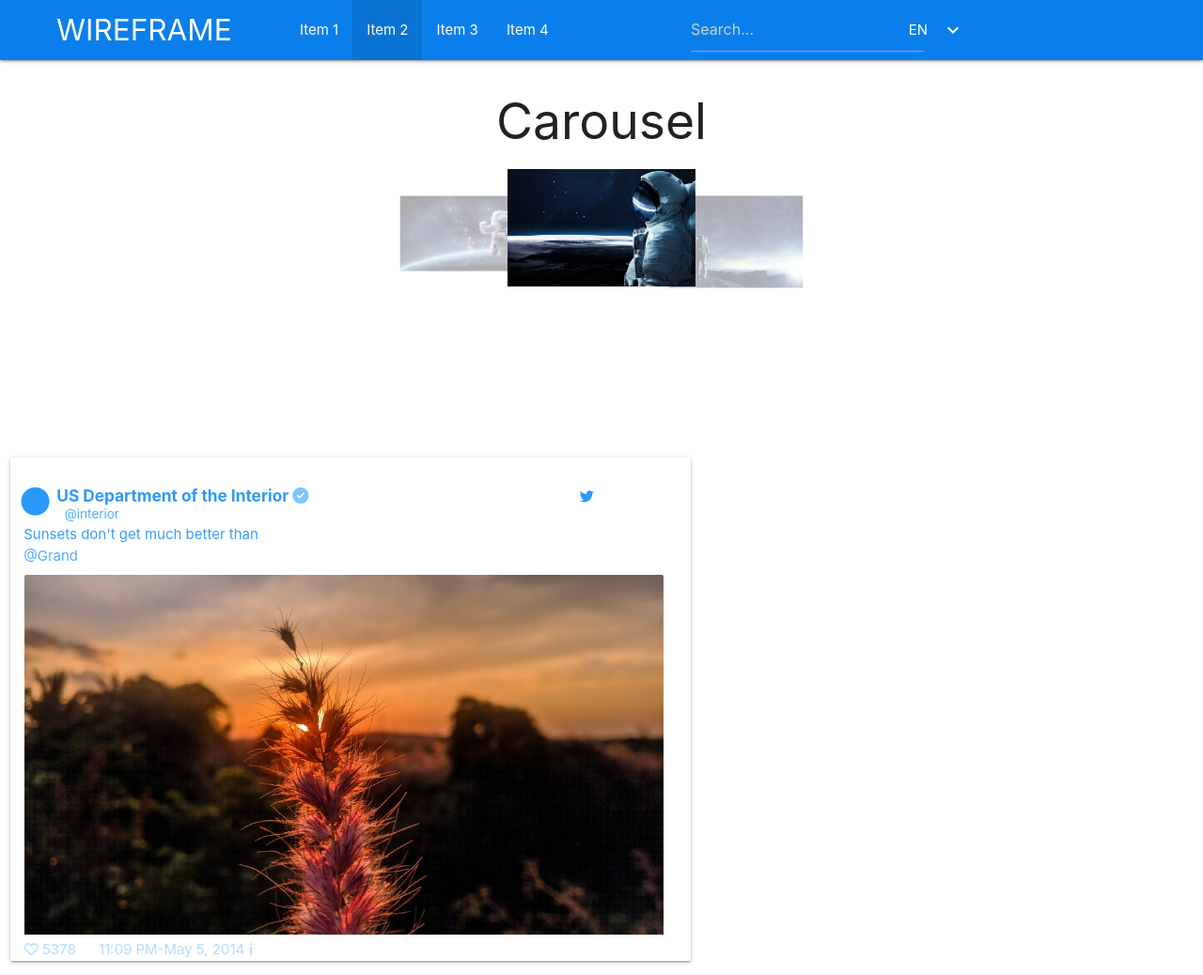
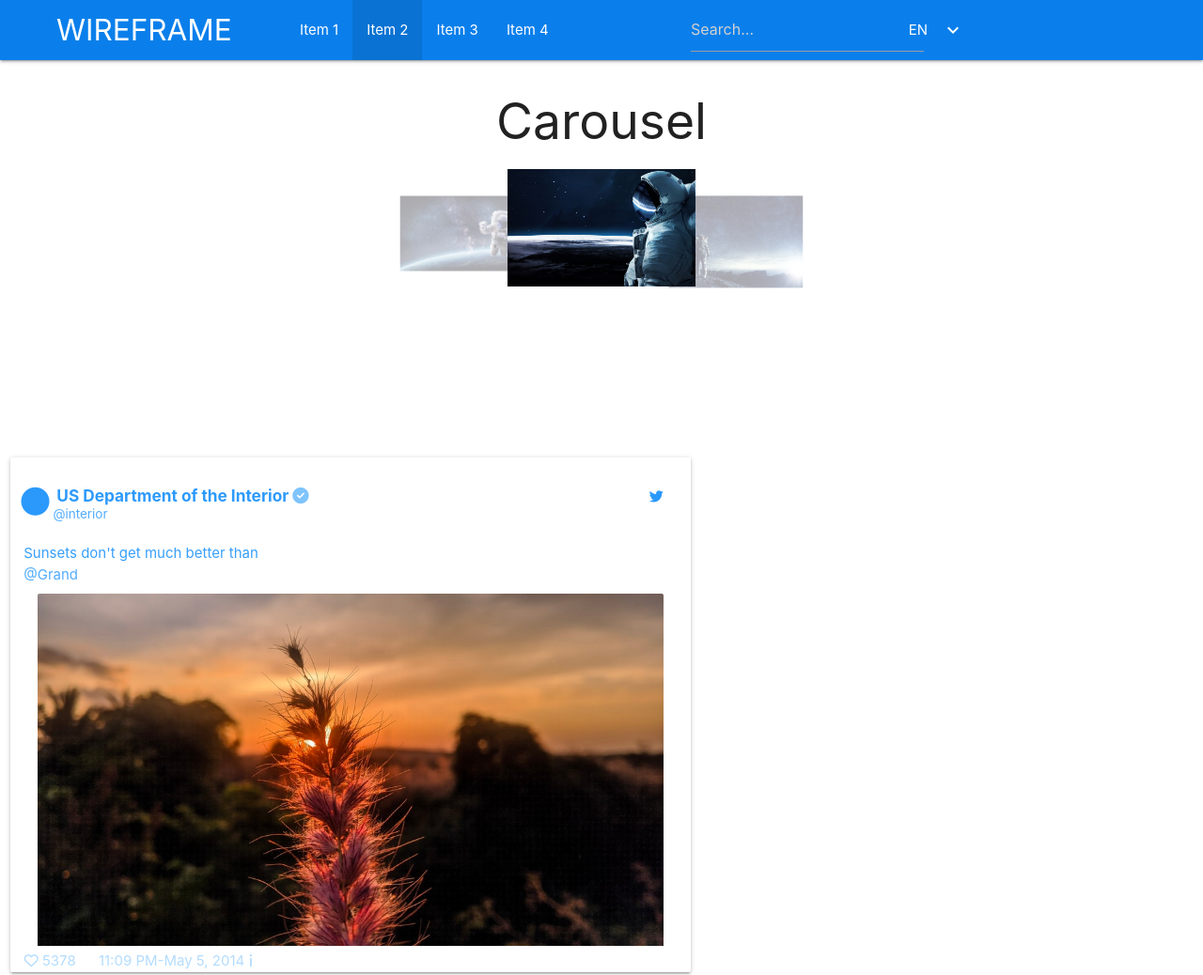
Before and after one commit to Rafterminador/patronesWeb, a plain HTML site: page Html/index.html in a window 1280 px wide. Shown: the top 1038 px of the page at 94% size. Drawn offline with nearby package versions, Linux system fonts and the light colour scheme.

Commit message:
un poco de grid

```diff
--- a/Html/index.html
+++ b/Html/index.html
@@ -38,9 +38,15 @@
           <div class="col s12 m7">
             <div class="card">
               <div class="card-content">
-                <i class="fa-solid fa-circle"></i><h6>US Department of the Interior <i class="fa-solid fa-circle-check"></i></h6>
-                <i class="fa-brands fa-twitter"></i>
-                <p class="link mini">@interior</p>
+                <div class="row">
+                  <div class="col s11">
+                    <i class="fa-solid fa-circle"></i><h6>US Department of the Interior <i class="fa-solid fa-circle-check"></i></h6>
+                    <p class="link mini">@interior</p>
+                  </div>
+                  <div class="col s1">
+                    <i class="fa-brands fa-twitter"></i>
+                  </div>
+                </div>
                 <p class="text">Sunsets don't get much better than</p>
                 <p class="link">@Grand</p>
               </div>
--- a/Html/main.css
+++ b/Html/main.css
@@ -62,16 +62,17 @@
 .mini{
     transform: scale(0.9);
     margin-top: -5px !important;
-    margin-left: 0px !important;
+    margin-left: -10px !important;
 }
 .card-image{
     margin-top: -15px;
     width: 96%;
-    padding-left: 2%;
+    padding-left: 4%;
 }
 .fa-twitter{
     color: #2a99fb;
     padding-left: 42%;
+    padding-top: 10px;
 }
 .image-botton{
     width: 96%;
```
